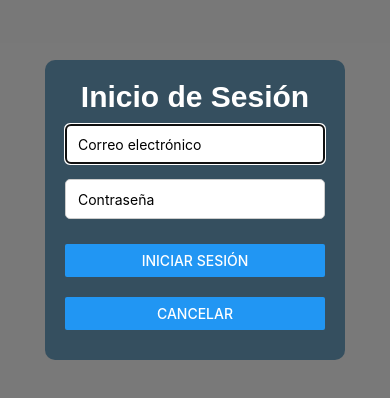
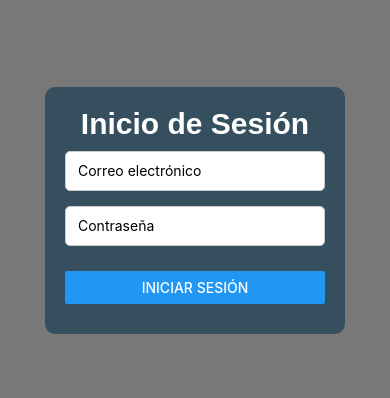
Before and after one commit to Juanes1812/WatchMoviesApp, a React Native app: screen /Login in a window 390 px wide. Shown: the part 212-610 px from the top of the page. Built offline with nearby package versions, Linux system fonts and the light colour scheme.

Commit message:
Iniciar Sesion funcional
Aun falta corregir pequeños detalles

```diff
--- a/src/Presentations/Screens/LoginScreen.tsx
+++ b/src/Presentations/Screens/LoginScreen.tsx
@@ -12,7 +12,7 @@ const LoginScreen = ({ navigation }) => {
     try {
       // Buscar usuario en la tabla 'usuarios' con el correo ingresado
       const { data: userData, error } = await supabase
-        .from('usuarios')
+        .from('usuario')
         .select('*')
         .eq('email', email)
         .single();
@@ -42,14 +42,8 @@ const LoginScreen = ({ navigation }) => {
   };
 
   return (
-    <Modal
-      visible={modalVisible}
-      animationType="slide"
-      transparent={true}
-      onRequestClose={() => setModalVisible(false)}
-    >
-      <View style={styles.modalContainer}>
-        <View style={styles.modalContent}>
+    <View style={styles.container}>
+      <View style={styles.content}>
         <Text style={styles.titulo}>Inicio de Sesión</Text>
         <TextInput
           style={styles.input}
@@ -68,23 +62,19 @@ const LoginScreen = ({ navigation }) => {
         <View style={{ marginVertical: 10 }}>
           <Button title="Iniciar Sesión" onPress={handleLogin} />
         </View>
-          <View style={{ marginVertical: 10 }}>
-            <Button title="Cancelar" onPress={() => setModalVisible(false)} />
       </View>
     </View>
-      </View>
-    </Modal>
   );
 };
 
 const styles = StyleSheet.create({
-  modalContainer: {
+  container: {
     flex: 1,
     justifyContent: 'center',
     alignItems: 'center',
     backgroundColor: 'rgba(0,0,0,0.5)',
   },
-  modalContent: {
+  content: {
     width: 300,
     backgroundColor: '#354f5f',
     padding: 20,
```
Lines whose indentation alone changed are shown as unchanged.
